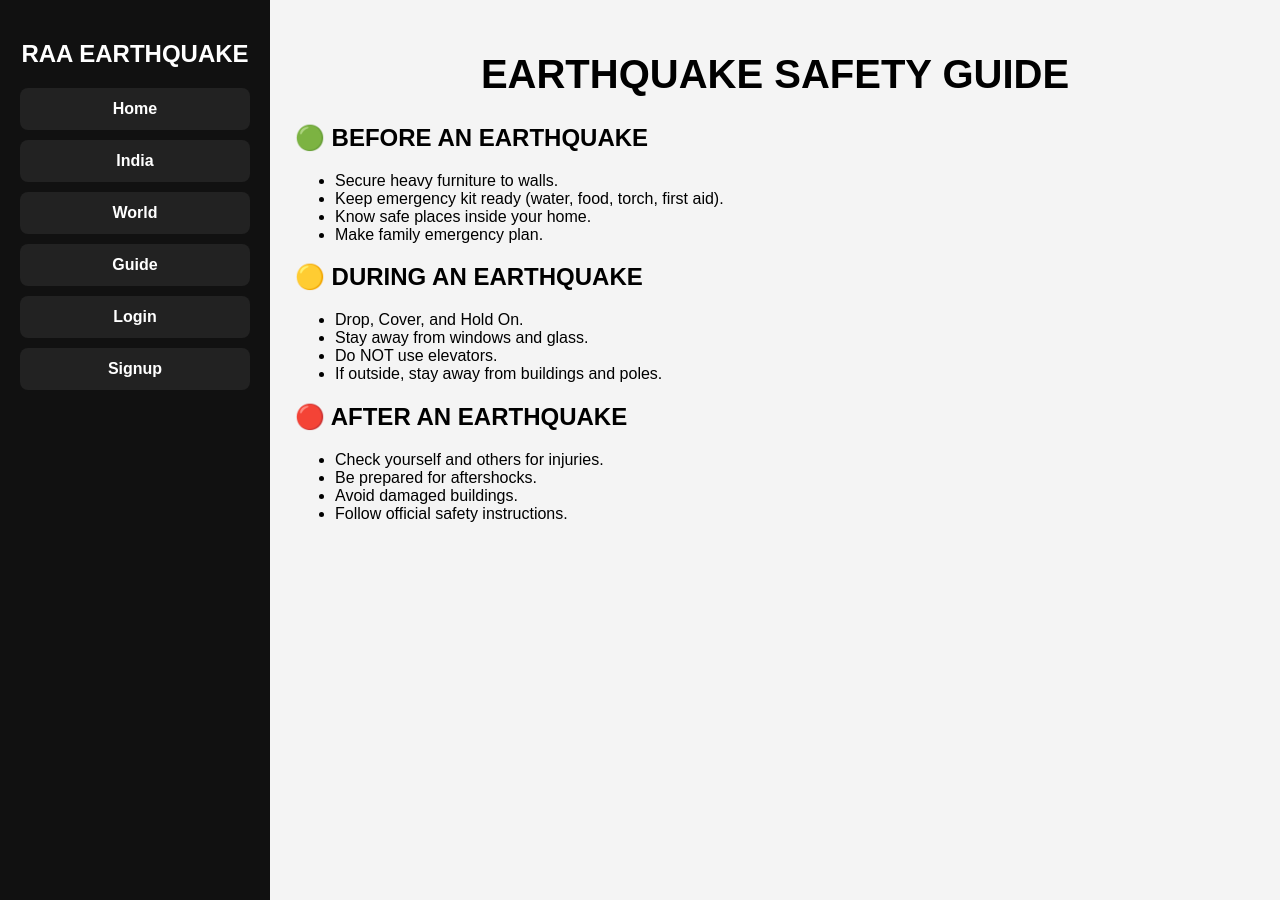
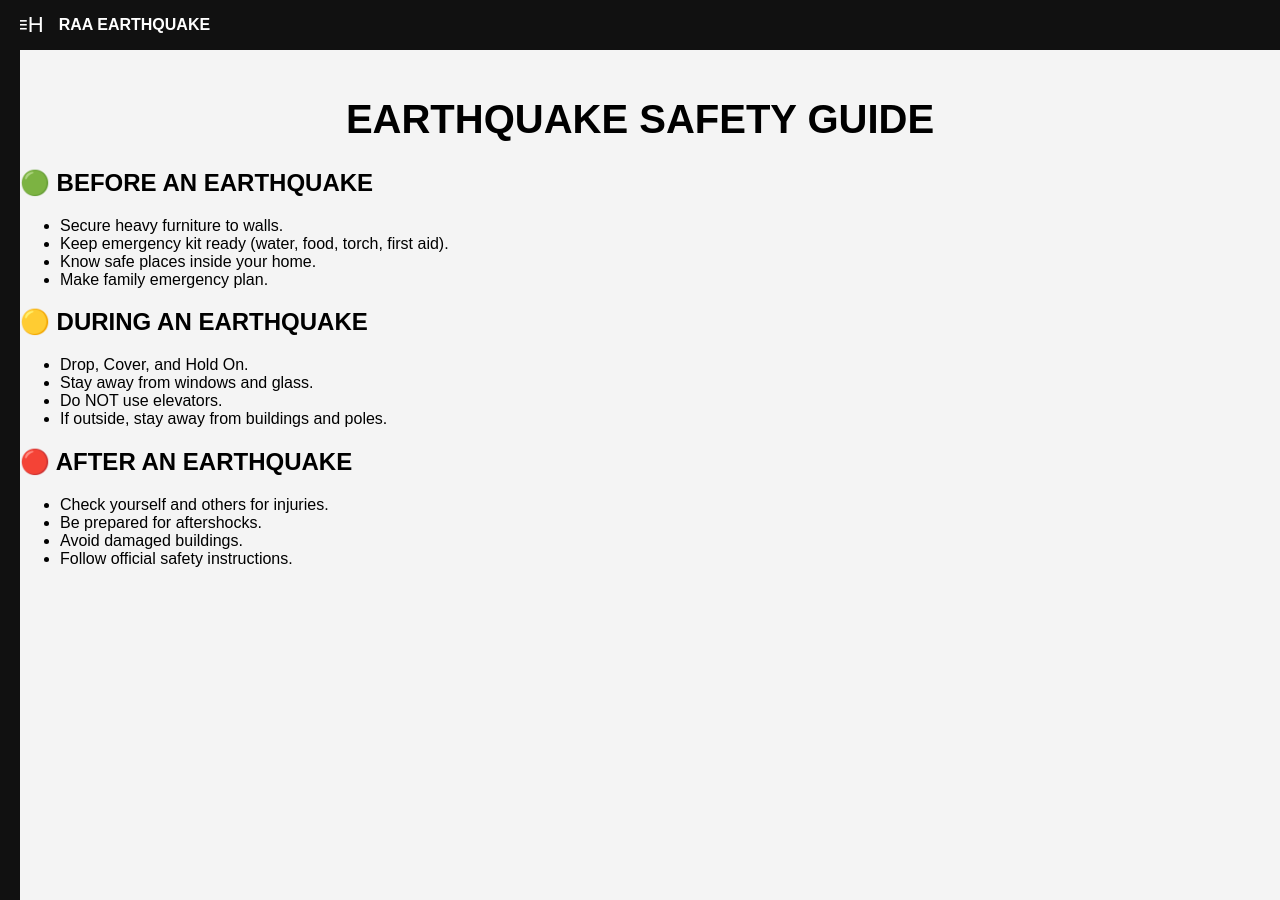
Before and after one commit to jhakalikant812-source/raa-earthquake, a Flask app: page /guide in a window 1280 px wide. Run offline with Flask 3, Linux system fonts and the light colour scheme.

Commit message:
Admin sidebar visibility secured

```diff
--- a/templates/base.html
+++ b/templates/base.html
@@ -3,7 +3,6 @@
 <head>
     <title>Raa Earthquake</title>
 
-    <!-- Mobile Responsive -->
     <meta name="viewport" content="width=device-width, initial-scale=1.0">
 
     <style>
@@ -13,23 +12,41 @@
             background-color: #f4f4f4;
         }
 
-        /* Main Layout */
-        .main-container {
+        /* ================= TOP BAR ================= */
+        .topbar {
+            background: #111;
+            color: white;
+            padding: 12px 15px;
             display: flex;
-            min-height: 100vh;
+            align-items: center;
+        }
+
+        .menu-toggle {
+            font-size: 22px;
+            cursor: pointer;
+            margin-right: 15px;
+        }
+
+        .topbar-title {
+            font-weight: bold;
         }
 
         /* ================= SIDEBAR ================= */
         .sidebar {
+            position: fixed;
+            left: -250px;   /* Hidden by default */
+            top: 0;
             width: 230px;
-            background-color: #111;
+            height: 100%;
+            background: #111;
             padding: 20px;
             color: white;
+            transition: 0.3s;
+            z-index: 1000;
         }
 
-        .sidebar h2 {
-            text-align: center;
-            margin-bottom: 20px;
+        .sidebar.active {
+            left: 0;   /* Show when active */
         }
 
         .menu-box {
@@ -54,32 +71,23 @@
 
         /* ================= CONTENT ================= */
         .content {
-            flex: 1;
-            padding: 25px;
+            padding: 20px;
         }
 
-        /* ================= MOBILE VIEW ================= */
-        @media (max-width: 768px) {
-
-            .main-container {
-                flex-direction: column;
+        /* Dark overlay when menu open */
+        .overlay {
+            display: none;
+            position: fixed;
+            width: 100%;
+            height: 100%;
+            background: rgba(0,0,0,0.5);
+            top: 0;
+            left: 0;
+            z-index: 500;
         }
 
-            .sidebar {
-                width: 100%;
-                display: flex;
-                flex-wrap: wrap;
-                justify-content: center;
-            }
-
-            .menu-box {
-                width: 45%;
-                margin: 5px;
-            }
-
-            .content {
-                padding: 15px;
-            }
+        .overlay.active {
+            display: block;
         }
 
     </style>
@@ -87,12 +95,14 @@
 
 <body>
 
-<div class="main-container">
+<!-- ================= TOP BAR ================= -->
+<div class="topbar">
+    <div class="menu-toggle" onclick="toggleMenu()">≡H</div>
+    <div class="topbar-title">RAA EARTHQUAKE</div>
+</div>
 
 <!-- ================= SIDEBAR ================= -->
-    <div class="sidebar">
-
-        <h2>RAA EARTHQUAKE</h2>
+<div class="sidebar" id="sidebar">
 
     <div class="menu-box">
         <a href="/">Home</a>
@@ -128,7 +138,7 @@
         </div>
     {% endif %}
 
-        <!-- ✅ RISHAV ADMIN OPTION (ONLY ADMIN CAN SEE) -->
+    <!-- 🔒 ADMIN ONLY -->
     {% if session.get("user_email") in [
         "bharadwajrishav8434@gmail.com",
         "nitu9sharma9@gmail.com"
@@ -140,13 +150,21 @@
 
 </div>
 
+<!-- Overlay -->
+<div class="overlay" id="overlay" onclick="toggleMenu()"></div>
+
 <!-- ================= PAGE CONTENT ================= -->
 <div class="content">
     {% block content %}
     {% endblock %}
 </div>
 
-</div>
+<script>
+function toggleMenu() {
+    document.getElementById("sidebar").classList.toggle("active");
+    document.getElementById("overlay").classList.toggle("active");
+}
+</script>
 
 </body>
 </html>
```
Lines whose indentation alone changed are shown as unchanged.
